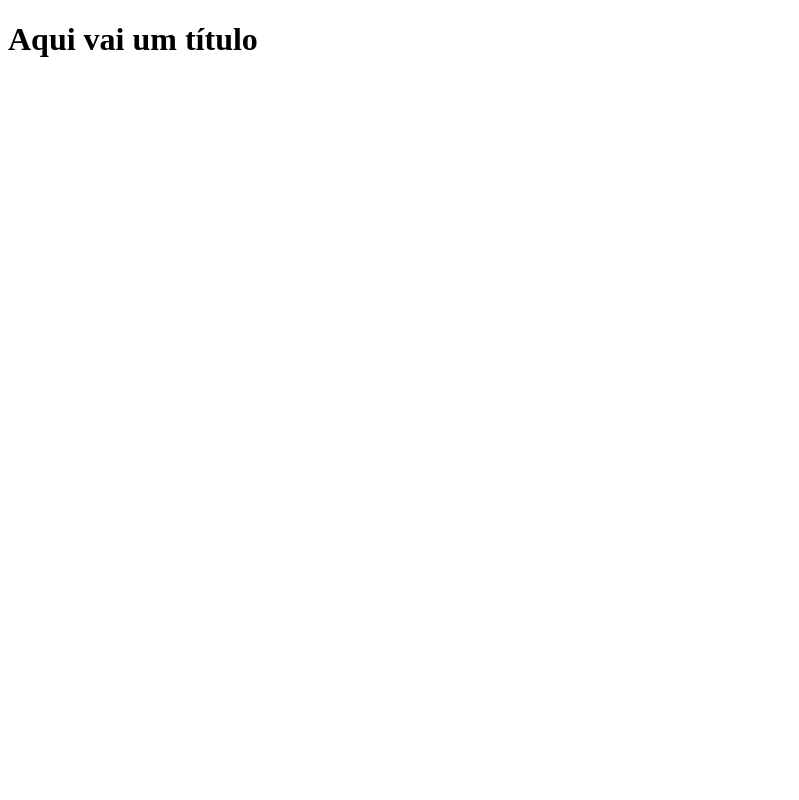
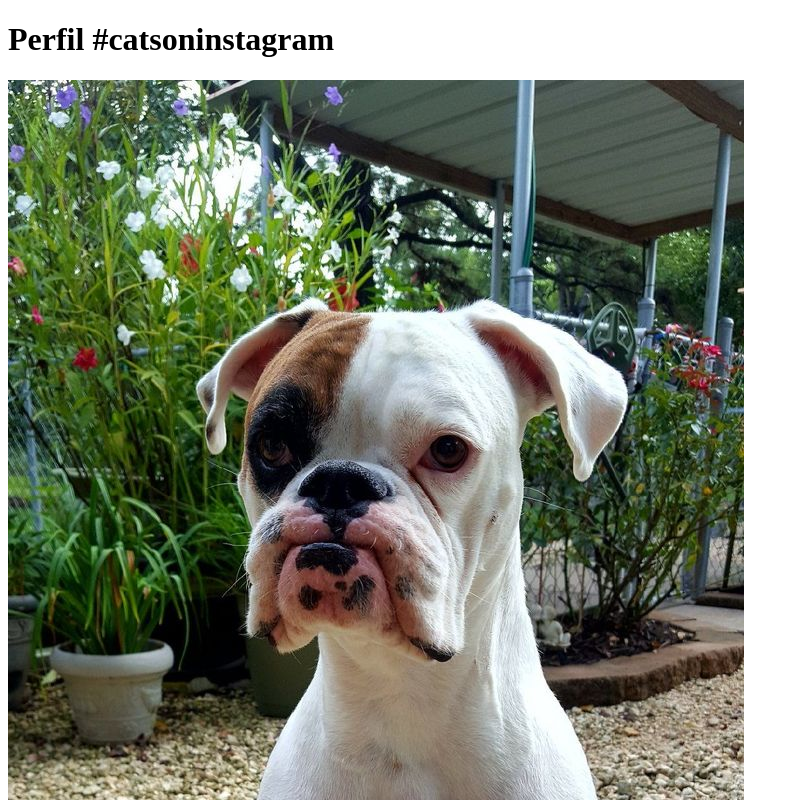
Before and after one commit to Nooziergg/atividade-descomplica-git, a plain HTML site: page index.html in a window 1280 px wide. Shown: the top 800 px of the page, without its empty margins (0-799 px from the left). Drawn offline with Linux system fonts and the light colour scheme.

Commit message:
Adicionada pasta de imagens e atualizado index.html

```diff
--- a/index.html
+++ b/index.html
@@ -1,10 +1,11 @@
 <!DOCTYPE html>
 <html lang="pt-br">
 <head>
-<title>Título da página</title>
+<title>Fanpage de Gatinhos</title>
 <meta charset="utf-8">
 </head>
 <body>
-<h1>Aqui vai um título</h1>
+<h1>Perfil #catsoninstagram</h1>
+<img src="imagens/87c0bc212415ec89d3b73728d17bd4fe.jpg" />
 </body>
 </html>
```
Also changed, not shown: imagens/87c0bc212415ec89d3b73728d17bd4fe.jpg (added).
